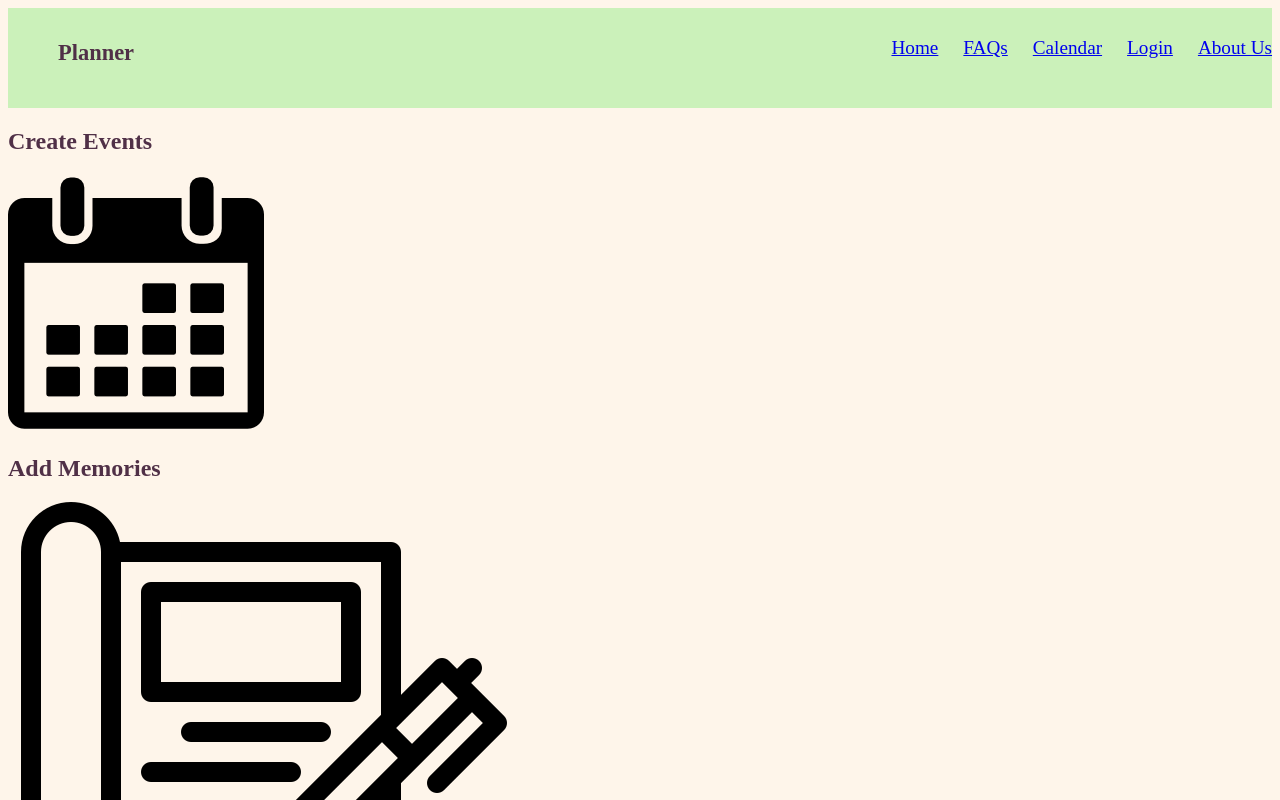
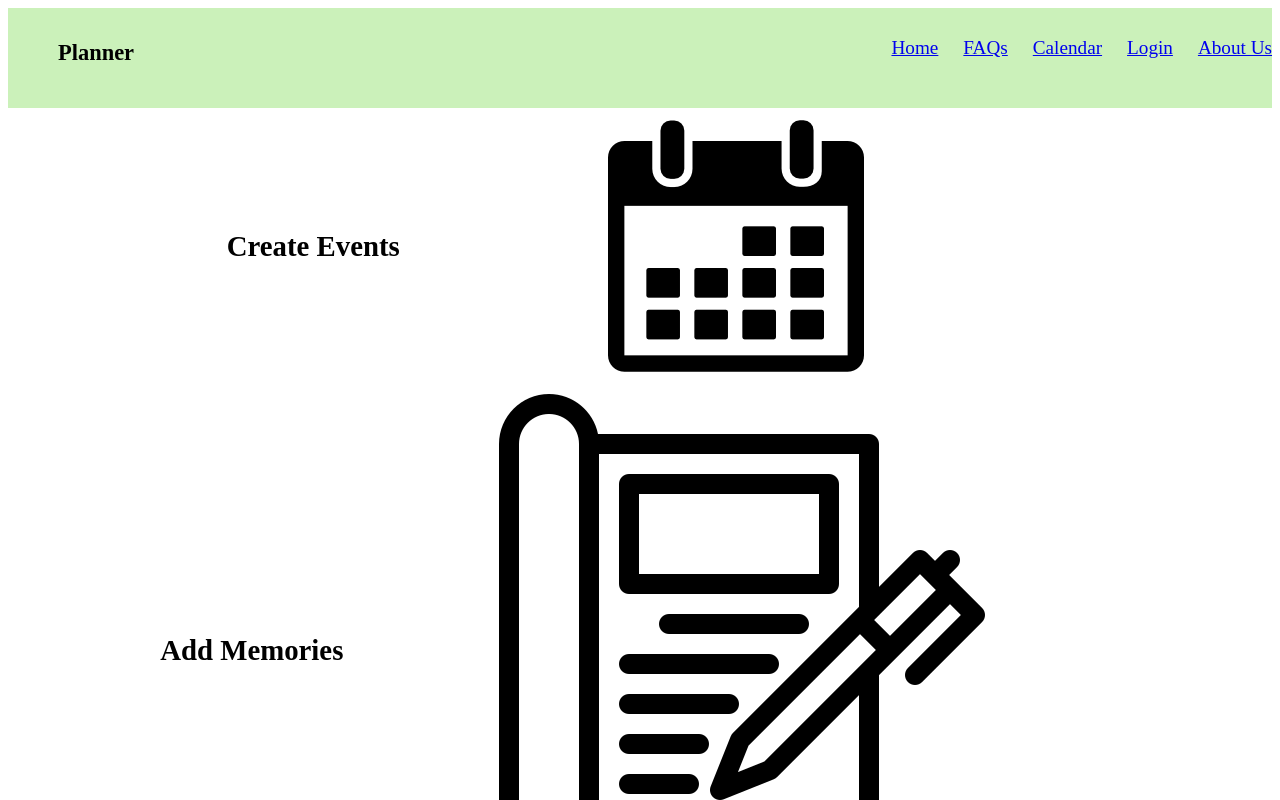
Before and after one commit to jtly4/Planner_Journal, a React (Create React App) app: page / in a window 1280 px wide. Shown: the top 800 px of the page. Built offline with nearby package versions, Linux system fonts and the light colour scheme.

Commit message:
Update App.css

```diff
--- a/src/App.css
+++ b/src/App.css
@@ -1,11 +1,11 @@
 :root{
   --lavenderblush: #faf5ff;
   --creame : #FEF5EA;
-  --olive: #ADC698 ;
-  --tea_green: #D0E3C4;
-  --lilac: #CBA9D2;
-  --deep_purple: #503047;
-  background-color: var(--creame);
+  --olive: #ADC698
+  --tea_green: #D0E3C4
+  --lilac: #CBA9D2
+  --deep_purple: #503047
+  background: var(--creame);
   color: var(--deep_purple);
 }
 
@@ -131,24 +131,18 @@
   align-items: right;
 }
 
-/*.feature_container {
+.feature_container > div {
   height: auto;
   width: 100%;
   display: grid;
-  grid-template-columns: 33% 33% 33%;
+  grid-template-columns: auto auto auto;
   justify-content: space-evenly;
   align-items: center;
   font-size: 1.2rem;
   top: 0;
+  padding: 10px;
 }
 
 .feature_card {
-  width: fill;
-}*/
-
-
-
-.view_left {
-  background-color: pink;
-  display: grid;
+  width: 100%;
 }
```
